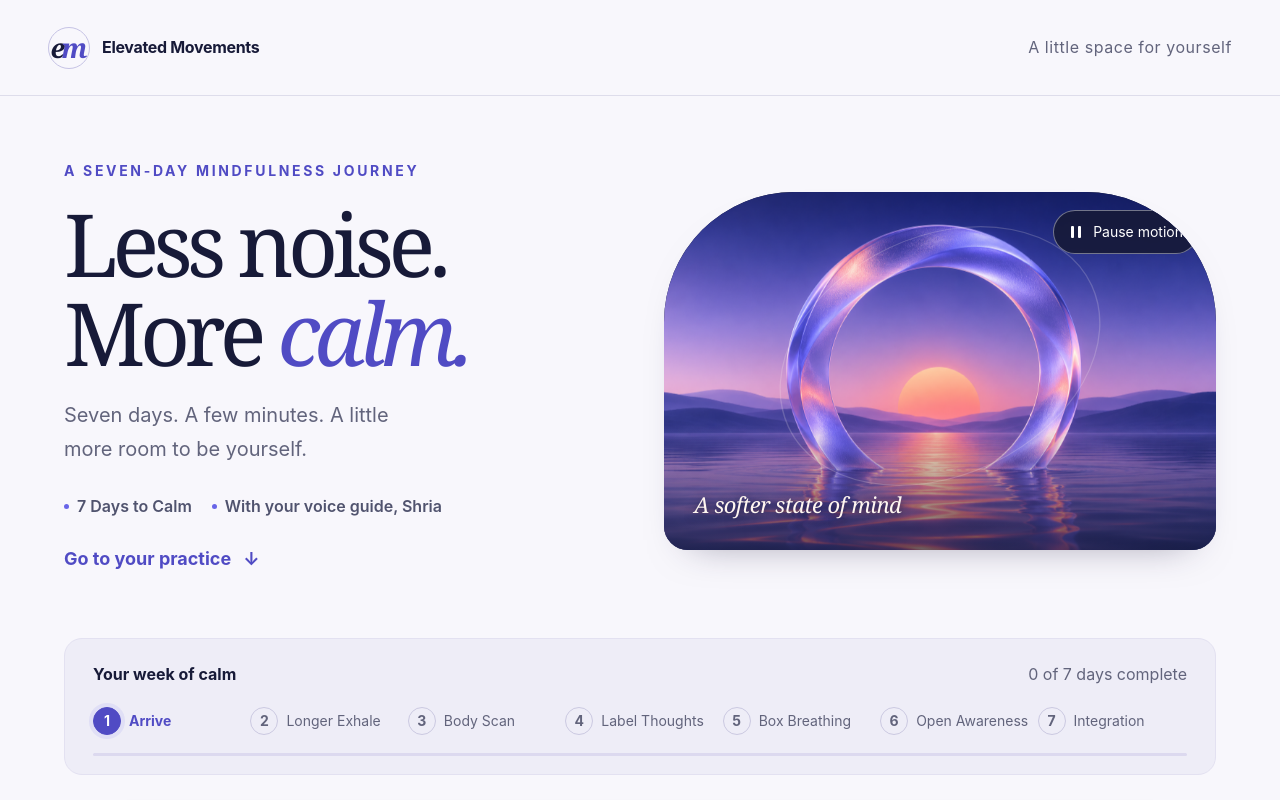
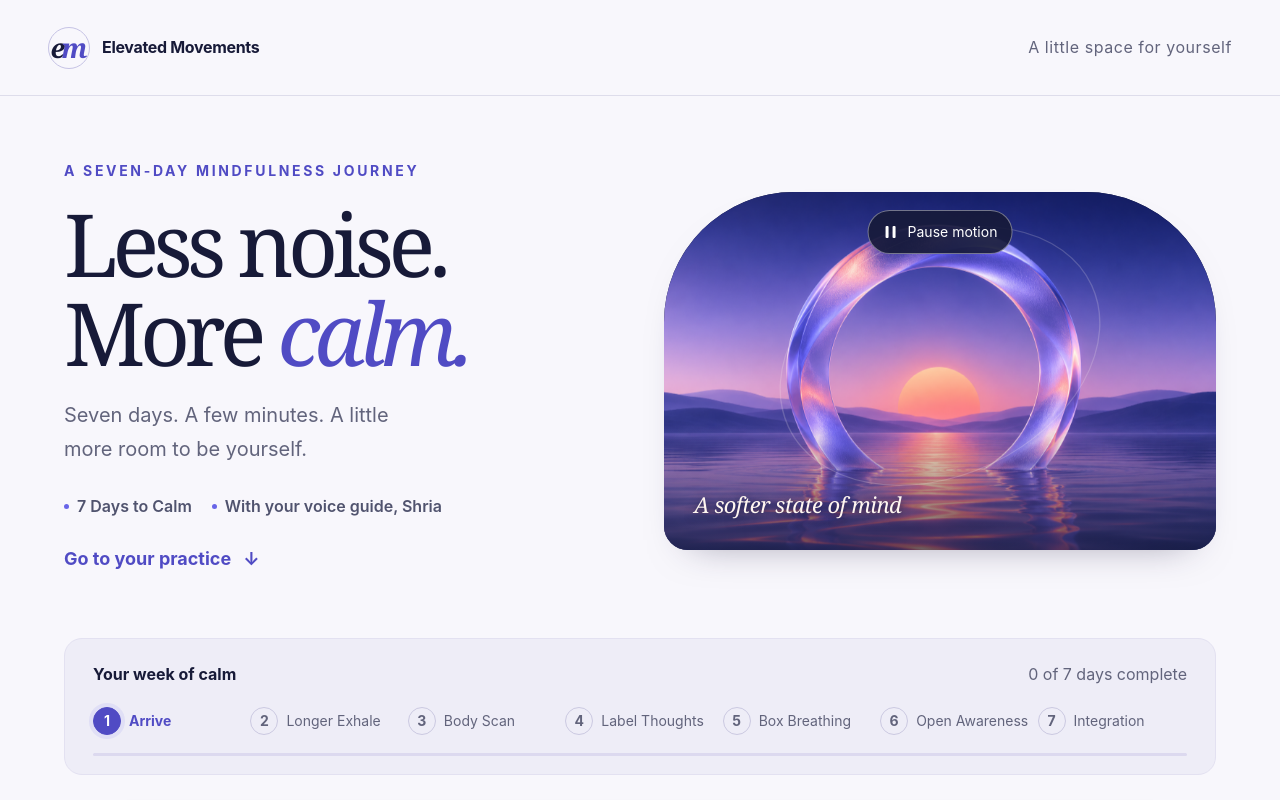
Before and after one commit to darnellt0/7-days-to-calm, a Next.js app in the folder em-frontend/: page /7-days-to-calm in a window 1280 px wide. Shown: the top 800 px of the page. Built offline with nearby package versions, Linux system fonts and the light colour scheme.

Commit message:
Keep motion control clear of the hero arch and verify hit area

```diff
--- a/em-frontend/app/globals.css
+++ b/em-frontend/app/globals.css
@@ -233,7 +233,7 @@ body { font-size: var(--text-body); }
 
 /* Ambient motion stays behind the interface, and is independently pausable. */
 .hero-art img { animation: portal-breathe 24s ease-in-out infinite; }
-.motion-control { position: absolute; z-index: 4; top: 18px; right: 18px; display: inline-flex; align-items: center; gap: 9px; min-height: 44px; padding: 10px 14px; border: 1px solid #ffffff66; border-radius: 999px; background: #171a38e6; color: white; font-size: 14px; line-height: 1.4; }
+.motion-control { position: absolute; z-index: 4; top: 18px; left: 50%; transform: translateX(-50%); display: inline-flex; align-items: center; gap: 9px; min-height: 44px; padding: 10px 14px; border: 1px solid #ffffff66; border-radius: 999px; background: #171a38e6; color: white; font-size: 14px; line-height: 1.4; }
 .motion-control:hover:not(:disabled) { background: #343262; }
 .motion-control:disabled { cursor: default; }
 .motion-control:focus-visible { outline-color: white; outline-offset: 4px; }
```
Also changed, not shown: 2 other files (tests, documents, lock files or other folders).
